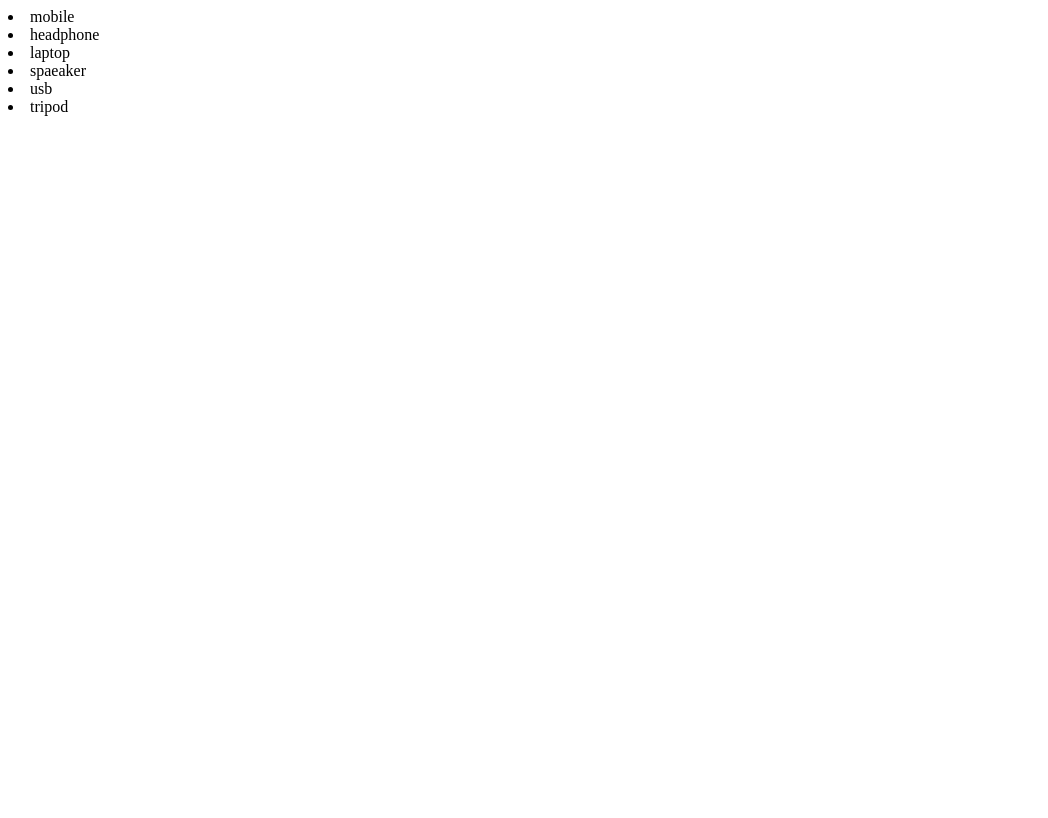
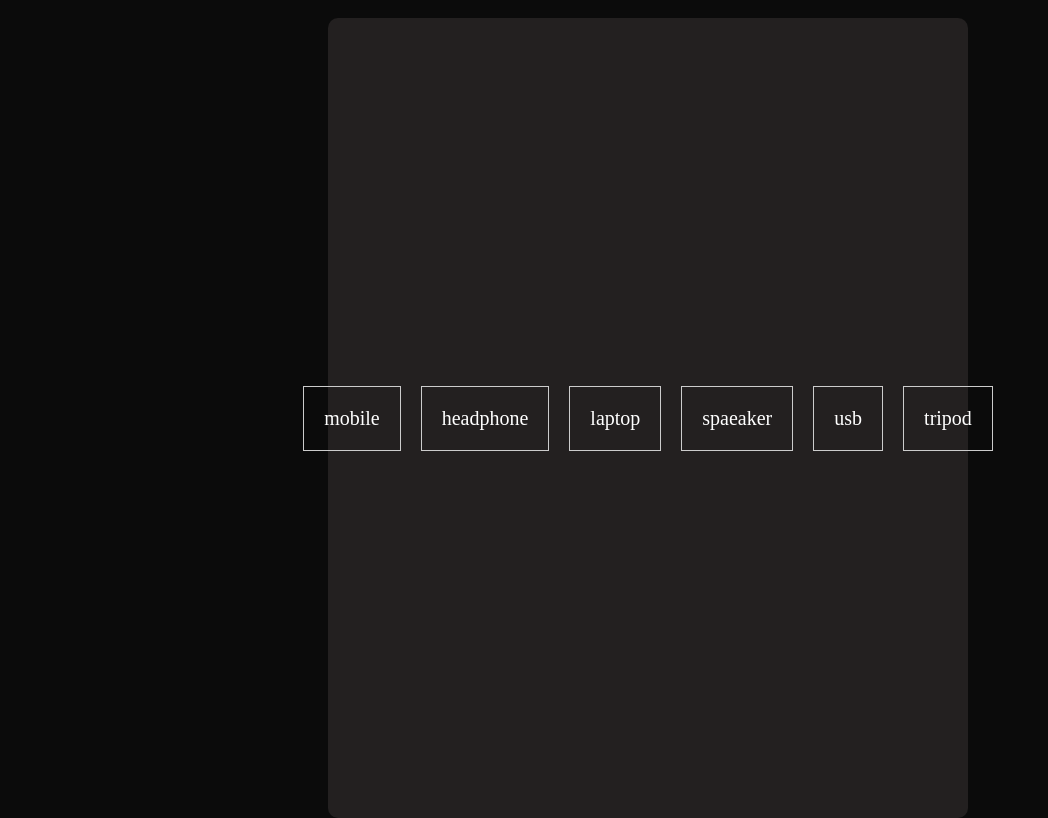
Before and after one commit to Rishi275/Interview-Question-js, a website: page 00-js-concept/event propagation,bubbling/4.event deligation.html in a window 1280 px wide. Shown: the whole page, without its empty margins (0-1048 px from the left). Drawn offline with Linux system fonts and the light colour scheme.

Commit message:
added event propagation

```diff
--- a/00-js-concept/event propagation,bubbling/4.event deligation.html
+++ b/00-js-concept/event propagation,bubbling/4.event deligation.html
@@ -5,6 +5,40 @@
     <meta http-equiv="X-UA-Compatible" content="IE=edge">
     <meta name="viewport" content="width=device-width, initial-scale=1.0">
     <title>Document</title>
+    <style>
+        body {
+            width: 100%;
+            display: flex;
+            flex-wrap: wrap;
+            justify-content: space-around;
+            align-items: center;
+            height: 100vh;
+            background-color: #0b0b0b;
+        }
+        .products{
+            width: 50%;
+            height: 100vh;
+            border-radius: 10px;
+            margin: 10px;
+            background-color: rgb(35, 32, 32);
+            display: flex;
+            flex-direction: row;
+            justify-content: center;
+            align-items: center;
+            /* cursor: pointer; */
+        }
+        li{
+            list-style: none;
+            padding: 20px;
+            margin: 10px;
+            border: 1px solid #ccc;
+            text-align: center;
+            color: white;
+            font-size: 20px;
+            cursor: pointer;
+        }
+
+    </style>
 </head>
 <body>
     <div class="products">
@@ -15,5 +49,17 @@
         <li class="usb">usb</li>
         <li class="tripod">tripod</li>
     </div>
+
+
+    <script>
+        const products = document.querySelector('.products');
+
+        products.addEventListener('click',(e)=>{
+            const target = e.target;
+            if(target.tagName === 'LI'){
+                window.location.href +="/"+e.target.className;
+            }
+        })
+    </script>
 </body>
 </html>
```
Also changed, not shown: 00-js-concept/event propagation,bubbling/5.Q1-event deligation.html (added, +71 -0 lines).
